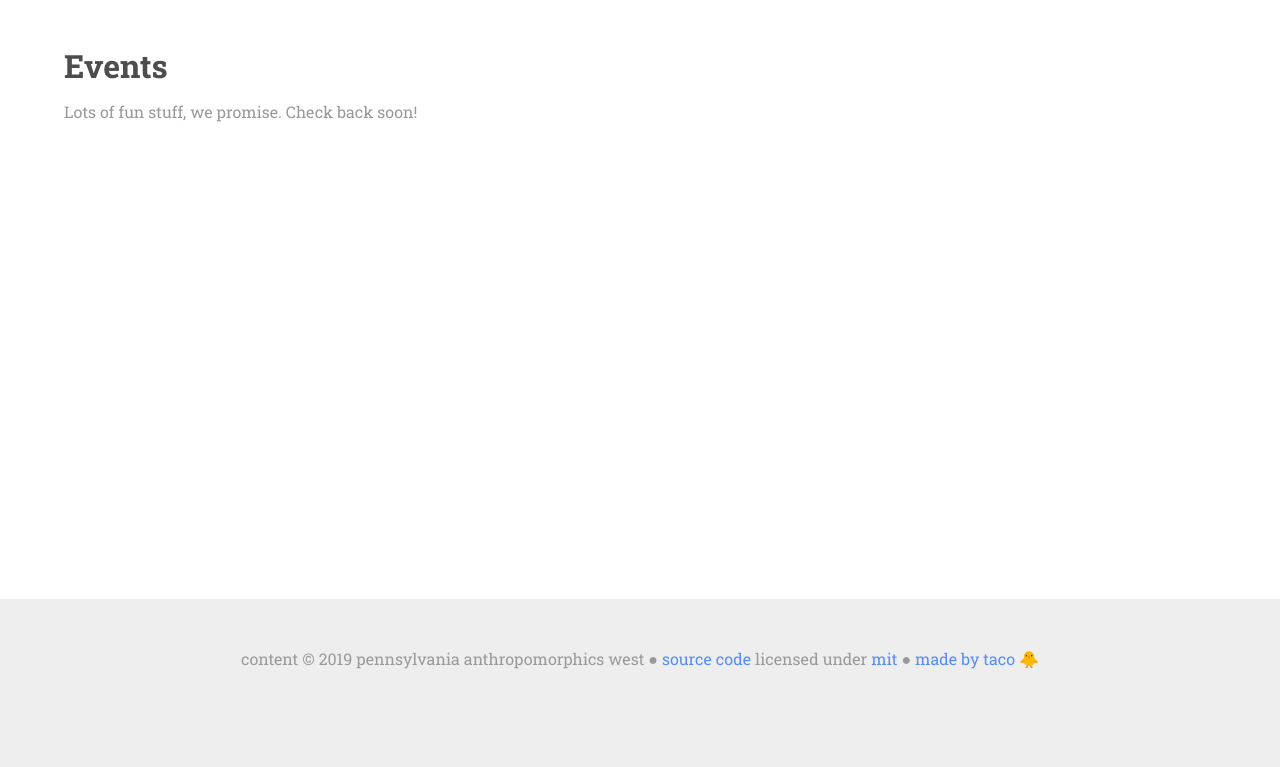
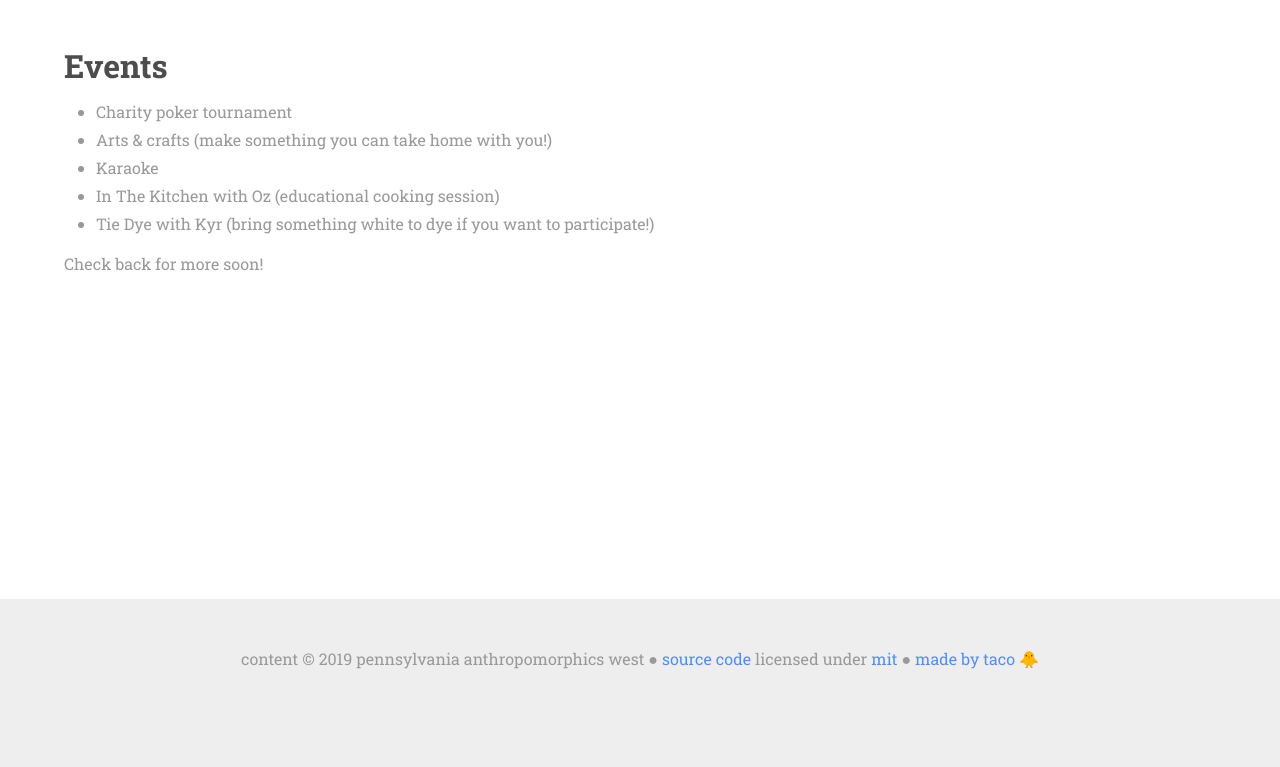
Before and after one commit to wpafw/wpafw.org, a Jekyll site: the page built from events.md, in a window 1280 px wide. Shown: the part 387-1154 px from the top of the page. Built offline with Jekyll 4.4.1, drawn with Linux system fonts in a browser that asks for light colours; nearby versions of some CDN libraries.

Commit message:
Update events.md

```diff
--- a/events.md
+++ b/events.md
@@ -10,5 +10,10 @@ permalink: /events
 
 # Events
 
-Lots of fun stuff, we promise.
-Check back soon!
+* Charity poker tournament
+* Arts & crafts (make something you can take home with you!)
+* Karaoke
+* In The Kitchen with Oz (educational cooking session)
+* Tie Dye with Kyr (bring something white to dye if you want to participate!)
+
+Check back for more soon!
```
